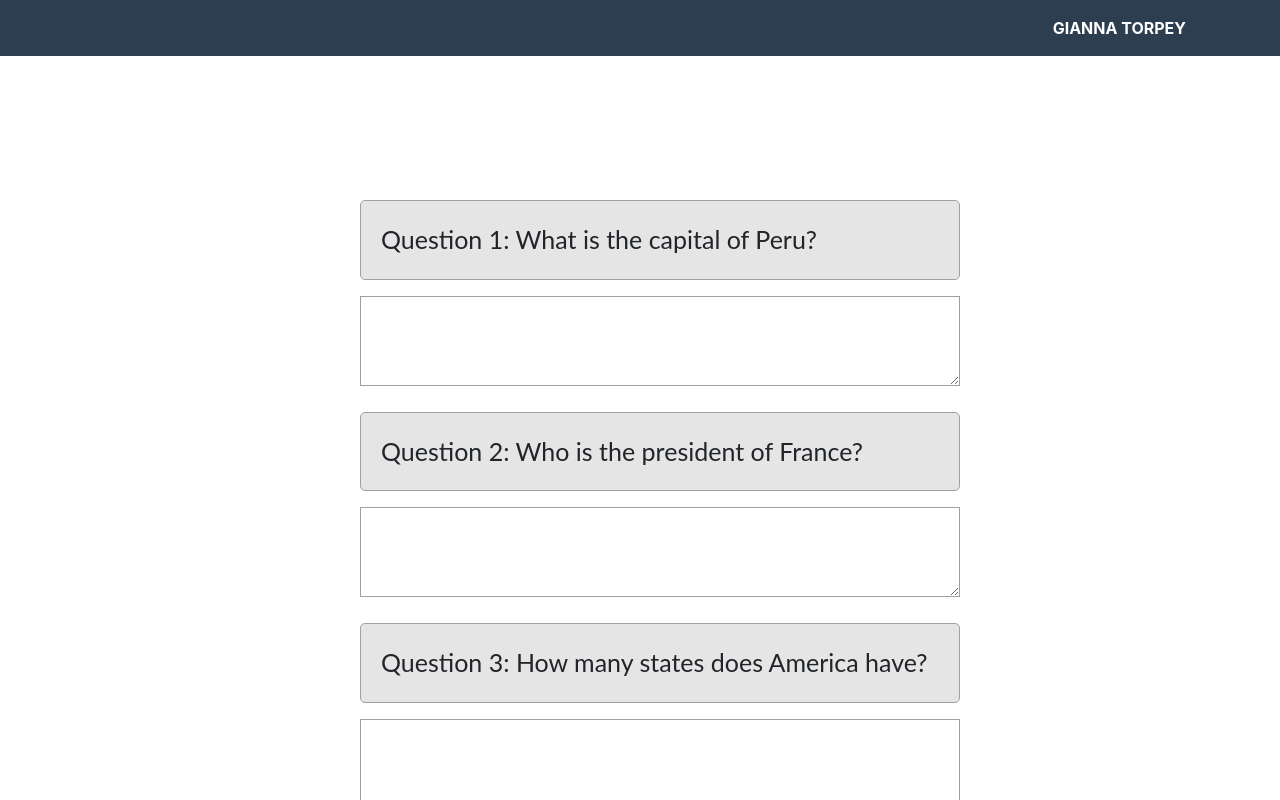
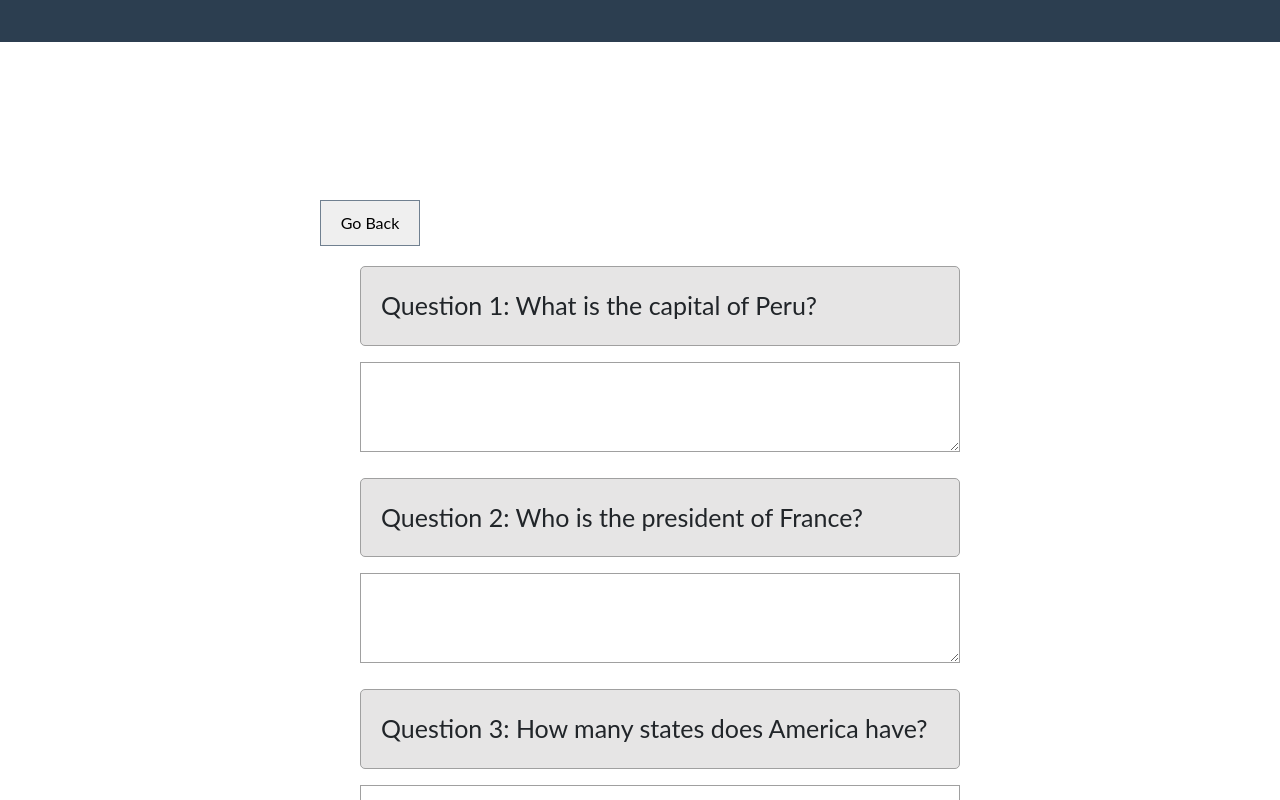
Before and after one commit to ameteku/ExamCouncilChainLink, a React (Create React App) app in the folder reactfrontend/: page /student/examwrite in a window 1280 px wide. Shown: the top 800 px of the page. Built offline with nearby package versions, Linux system fonts and the light colour scheme.

Commit message:
Added back buttons to pages

```diff
--- a/reactfrontend/src/ExamRegister.css
+++ b/reactfrontend/src/ExamRegister.css
@@ -5,6 +5,19 @@
     font-size: 16px;
     border: none;
     width: 100%;
+  }
+
+  .backBtn {
+    margin-left: 0;
+    margin-top: auto;
+    margin-bottom:20px;
+    margin-right: 730px;
+    padding:10px;
+    border: solid;
+    border-color: slategray;
+    border-width: thin;
+    width: 100px;
+
   }
 
   /* The container <div> - needed to position the dropdown content */
@@ -119,6 +132,10 @@
       margin-bottom: 20px;
   }
 
+  .nav-padding {
+    padding-top: 100px;
+  }
+
   .examsList  {
       margin: auto;
       width: 30%;
--- a/reactfrontend/src/ExamRegister.js
+++ b/reactfrontend/src/ExamRegister.js
@@ -2,7 +2,11 @@ import React from "react";
 import 'bootstrap/dist/css/bootstrap.min.css';
 import './ExamRegister.css';
 
-function ExamRegister(){
+function ExamRegister(props){
+    function updateRegistration(){
+
+    }
+    const {firstName,lastName} = props.location.studentDetails || {};
     //fetch from database and use as React state
     const [examsID,changeExamsID] = React.useState([]);
     function containsObject(obj, list) {
@@ -42,10 +46,21 @@ function ExamRegister(){
           </p>
         );
     }
-
     return (
         <div>
-            <div className="container">
+            <nav class="navbar navbar-expand-lg bg-secondary text-uppercase fixed-top" id="mainNav">
+            <div class="container">
+                <a class="navbar-brand js-scroll-trigger" href="#page-top">Name_of_App</a>
+                <button class="navbar-toggler navbar-toggler-right text-uppercase font-weight-bold bg-primary text-white rounded" type="button" data-toggle="collapse" data-target="#navbarResponsive" aria-controls="navbarResponsive" aria-expanded="false" aria-label="Toggle navigation">
+                    Menu
+                    <i class="fas fa-bars"></i>
+                </button>
+                <div class="dummy">
+                    {firstName} {lastName}
+                </div>
+            </div>
+        </nav>
+            <div className="container nav-padding">
                 <div className="row">
                     <div className="col-lg-12 text-center">
                         <h1 className="mt-5">Exam Registration</h1>
@@ -56,9 +71,9 @@ function ExamRegister(){
                 </div>
                 <div className="row">
                     <div className="col-lg-12 text-center">
-                        <div class="dropdown">
-                            <button class="dropbtn">Add</button>
-                            <div class="dropdown-content">
+                        <div className="dropdown">
+                            <button className="dropbtn">Add</button>
+                            <div className="dropdown-content">
                                 <a onClick={()=>onAdd("Geography")}>Geography</a>
                                 <a onClick={()=>onAdd("History")}>History</a>
                                 <a onClick={()=>onAdd("Math")}>Math</a>
--- a/reactfrontend/src/ExamSelect.js
+++ b/reactfrontend/src/ExamSelect.js
@@ -3,8 +3,9 @@ import exams from "./Exams";
 import {Link} from "react-router-dom";
 
 
-function ExamSelect(){
-
+function ExamSelect(props){
+    const studentDetails = props.location.studentDetails;
+    const {firstName,lastName} = studentDetails;
     function makeListItem(exam){
         const examDetails = {
             examName: exam.examName,
@@ -14,19 +15,37 @@ function ExamSelect(){
             <Link style={{ textDecoration: 'none' }}
             to="/student/examwrite" to={{
             pathname: "/student/examwrite",
-            examDetails}}>
+            examDetails,
+            studentDetails
+            }}>
             <p className="examItem examToRegister">{exam.examName}</p></Link>
         )
     }
 
     return (
         <div>
+        <nav class="navbar navbar-expand-lg bg-secondary text-uppercase fixed-top" id="mainNav">
+            <div class="container">
+                <a class="navbar-brand js-scroll-trigger" href="#page-top">Name_of_App</a>
+                <button class="navbar-toggler navbar-toggler-right text-uppercase font-weight-bold bg-primary text-white rounded" type="button" data-toggle="collapse" data-target="#navbarResponsive" aria-controls="navbarResponsive" aria-expanded="false" aria-label="Toggle navigation">
+                    Menu
+                    <i class="fas fa-bars"></i>
+                </button>
+                <div class="dummy">
+                    {firstName} {lastName}
+                </div>
+            </div>
+        </nav>
+        <div className="nav-padding">
             <div className="header">
                 <h1>Select your exam</h1>
             </div>
+
             <div className="examsList">
+            <button className="backBtn"><Link to={{pathname:"/student/home",studentDetails}}>Go Back</Link></button>
                 {exams.map(makeListItem)}
             </div>
+        </div>
         </div>
     )
 }
--- a/reactfrontend/src/ExamWrite.js
+++ b/reactfrontend/src/ExamWrite.js
@@ -1,13 +1,14 @@
 import React from "react";
 import questions from "./Questions";
 import QAndA from "./QAndA";
-import { useLocation, useParams } from "react-router";
+import {Link} from "react-router-dom";
 
 function ExamWrite(props){
-    const [firstName,changeFirstName] = React.useState("Gianna");
-    const [lastName,changeLastName] = React.useState("Torpey");
+    const studentDetails = props.location.studentDetails || {};
+    const {firstName,lastName} = studentDetails;
     const { examName, examID} =
     (props.location && props.location.examDetails) || {};
+    console.log(props.location);
     function makeQuestionAndInput(question,index){
         return <QAndA key={index} question={question} number={index}/>
     }
@@ -26,6 +27,7 @@ function ExamWrite(props){
                 </div>
              </nav>
              <div className="questionAndAnswerPair">
+             <button className="backBtn"><Link to={{pathname:"/student/examselect",studentDetails}}>Go Back</Link></button>
              <ol>
              {questions.map(makeQuestionAndInput)}
              </ol>
--- a/reactfrontend/src/Student.js
+++ b/reactfrontend/src/Student.js
@@ -6,6 +6,11 @@ import Scores from "./Scores";
 function Student(){
     const [firstName,changeFirstName] = React.useState("Gianna");
     const [lastName,changeLastName] = React.useState("Torpey");
+
+    const studentDetails = {
+        firstName: firstName,
+        lastName: lastName
+    }
     return (
         <div>
             <nav class="navbar navbar-expand-lg bg-secondary text-uppercase fixed-top" id="mainNav">
@@ -42,13 +47,13 @@ function Student(){
 
                     <div class="col-md-6 col-lg-4 mb-5">
                         <div className="option1">
-                        <h2><Link to="/student/examregister">Register Your Exams</Link></h2>
+                        <h2><Link to={{pathname:"/student/examregister",studentDetails}}>Register Your Exams</Link></h2>
                         </div>
                     </div>
 
                     <div class="col-md-6 col-lg-4 mb-5">
                         <div className="option2">
-                        <h2><Link to="/student/examselect">Write Your Exams</Link></h2>
+                        <h2><Link to={{pathname:"/student/examselect",studentDetails}}>Write Your Exams</Link></h2>
                         </div>
                     </div>
 
```
